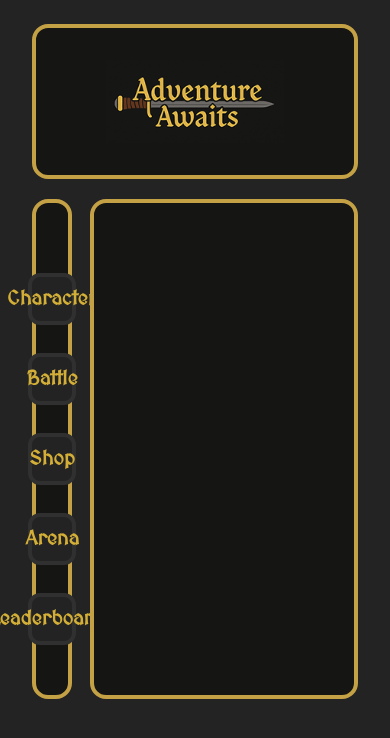
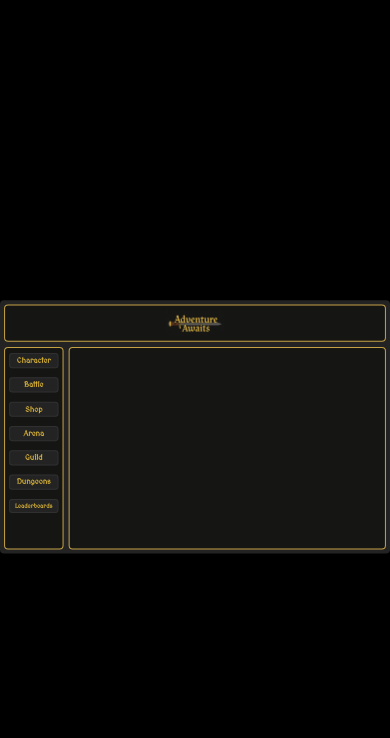
Before and after one commit to Norberthue/adventure-awaits, a React (Vite) app in the folder client/: page /characterOverview in a window 390 px wide. Shown: the top 738 px of the page. Built offline with nearby package versions, Linux system fonts and the light colour scheme.

Commit message:
fully responsive update Ui vol 4

```diff
--- a/client/src/App.tsx
+++ b/client/src/App.tsx
@@ -1,50 +1,64 @@
-
-import {Routes, Route } from 'react-router-dom';
+import React, { useEffect, useState } from 'react';
+import { Routes, Route } from 'react-router-dom';
+import Header from './components/Header';
+import Login from './pages/Login';
 import Register from './pages/Register';
-import Login from './pages/Login';
+import Shop from './pages/Shop';
+import PickEnemy from './pages/PickEnemy';
 import CharacterOverview from './pages/CharacterOverview';
 import ProtectedRoute from './components/ProtectedRoute';
-import Header from './components/Header';
-import PickEnemy from './pages/PickEnemy';
-import Shop from './pages/Shop';
 
-function App() {
+const BASE_WIDTH = 1540;
+const BASE_HEIGHT = 1024;
+
+const App: React.FC = () => {
+  const [scale, setScale] = useState(1);
+  const [offsetX, setOffsetX] = useState(0);
+  const [offsetY, setOffsetY] = useState(0);
+
+  useEffect(() => {
+    const updateScale = () => {
+      const scaleW = window.innerWidth / BASE_WIDTH;
+      const scaleH = window.innerHeight / BASE_HEIGHT;
+      const newScale = Math.min(scaleW, scaleH);
+
+      setScale(newScale);
+
+      // Centering offsets
+      const newOffsetX = (window.innerWidth - BASE_WIDTH * newScale) / 2;
+      const newOffsetY = (window.innerHeight - BASE_HEIGHT * newScale) / 2;
+      setOffsetX(newOffsetX);
+      setOffsetY(newOffsetY);
+    };
+
+    updateScale();
+    window.addEventListener('resize', updateScale);
+    return () => window.removeEventListener('resize', updateScale);
+  }, []);
 
   return (
-    <div className='max-w-[1440px] max-h-[1024px] w-full h-full mx-auto bg-dark flex flex-col'>
-      <Header/>
-
-      <Routes>
-        <Route path="/" element={<Login />} />
-        <Route path="/register" element={<Register />} />
-
-        <Route path="/pickEnemy"
-        element={
-          <ProtectedRoute>
-            <PickEnemy/>
-          </ProtectedRoute>
-          }
-        />
-
-        <Route path='/shop'
-        element={
-          <ProtectedRoute>
-            <Shop/>
-          </ProtectedRoute>
-          }
-        />
-
-        <Route path="/characterOverview"
-        element={
-          <ProtectedRoute>
-            <CharacterOverview/>
-          </ProtectedRoute>
-          }
-        />
-      </Routes>
+    <div className="w-screen h-screen bg-black overflow-hidden fixed top-0 left-0 z-50">
+      <div
+        style={{
+          width: `${BASE_WIDTH}px`,
+          height: `${BASE_HEIGHT}px`,
+          transform: `translate(${offsetX}px, ${offsetY}px) scale(${scale})`,
+          transformOrigin: 'top left',
+        }}
+      >
+        <div className="w-[1540px] h-[1000px] p-4 mt-2 rounded-2xl mb-2 bg-dark-light flex flex-col">
+          <Header />
+          <Routes>
+            <Route path="/" element={<Login />} />
+            <Route path="/register" element={<Register />} />
+            <Route path="/pickEnemy" element={<ProtectedRoute><PickEnemy /></ProtectedRoute>} />
+            <Route path="/shop" element={<ProtectedRoute><Shop /></ProtectedRoute>} />
+            <Route path="/characterOverview" element={<ProtectedRoute><CharacterOverview /></ProtectedRoute>} />
+          </Routes>
+        </div>
+      </div>
     </div>
-
   );
-}
+};
 
 export default App;
--- a/client/src/components/Header.tsx
+++ b/client/src/components/Header.tsx
@@ -5,13 +5,14 @@ const Header = () => {
     console.log(user)
   return (
     <>
-        <div className="flex items-center  justify-between h-[155px] border-4 rounded-2xl pr-10 pl-10 border-border-yellow  bg-components text-white">
+        <div className="flex items-center justify-between h-[155px] border-4 rounded-2xl pr-10 pl-10 border-border-yellow  bg-components text-white">
         {user.length > 0 ? (
-            <div className='flex items-center justify-center gap-2'>
+            <div className='flex items-center justify-center   rounded-2xl  gap-2 w-[200px]'>
                 <div className=''>
                     <img className='rounded-full border-4 border-border-gray w-[100px] h-[90]' src={user[0].image}></img>
                 </div>
-                <div className='text-xl font-semibold '>
+                <div className='flex flex-col text-xl font-semibold'>
+                    <p className=''>{user[0].name}</p>
                     <p>Lvl.<span>{user[0].level}</span></p>
                     <p className='flex gap-1 items-center'>{user[0].gold}<img className='object-fit w-5' src='../assets/images/coin.png'/></p>
                 </div>
@@ -25,7 +26,7 @@ const Header = () => {
         {user.length > 0 ? (
             <div className="flex items-center ">
                 <button
-                    className="cursor-pointer text-text-y text-2xl font-semibold hover:text-text-y/90 duration-200 "
+                    className="cursor-pointer w-[200px] bg-dark-light hover:text-dark-light hover:bg-text-y text-text-y  pt-4 pb-4 rounded-2xl  text-3xl font-semibold duration-500 "
                     onClick={logout}
                 >
                     Logout
--- a/client/src/components/Sidebar.tsx
+++ b/client/src/components/Sidebar.tsx
@@ -3,21 +3,27 @@ import { Link } from 'react-router-dom'
 const Sidebar = () => {
   return (
 
-    <div className='flex col-span-2 font-semibold flex-col items-center justify-center rounded-2xl text-xl gap-2 p-4 border-4  border-border-yellow bg-components h-[500px]'>
-        <Link to={'/characterOverview'} className='flex flex-col hover:bg-border-dark duration-200 rounded-xl bg-dark-light w-full items-center justify-center pt-2 pb-2 pl-5 pr-5 border-4 mt-5 border-border-dark'>
-            <h1 className=' font-semibold text-text-y'>Character</h1>
+    <div className='h-[800px] flex col-span-2 font-semibold flex-col items-start justify-start rounded-2xl text-3xl gap-4 pl-4 pr-4 border-4 border-border-yellow bg-components '>
+        <Link to={'/characterOverview'} className='flex flex-col  rounded-xl bg-dark-light hover:text-dark-light hover:bg-text-y text-text-y duration-500  w-full items-center justify-center pt-2 pb-2 pl-5 pr-5 border-4 mt-5 border-border-dark'>
+            <h1 className=' font-semibold  '>Character</h1>
         </Link>
-        <Link to={'/pickEnemy'} className='flex flex-col rounded-xl w-full hover:bg-border-dark duration-200  bg-dark-light items-center justify-center pt-2 pb-2 pl-5 pr-5 border-4 mt-5 border-border-dark'>
-            <h1 className=' font-semibold text-text-y'>Battle</h1>
+        <Link to={'/pickEnemy'} className='flex flex-col rounded-xl w-full bg-dark-light hover:text-dark-light hover:bg-text-y text-text-y duration-500     items-center justify-center pt-2 pb-2 pl-5 pr-5 border-4 mt-5 border-border-dark'>
+            <h1 className=' font-semibold '>Battle</h1>
         </Link>
-        <Link to={'/shop'} className='flex flex-col rounded-xl w-full hover:bg-border-dark duration-200  bg-dark-light items-center justify-center pt-2 pb-2 pl-5 pr-5 border-4 mt-5 border-border-dark'>
-            <h1 className=' font-semibold text-text-y'>Shop</h1>
+        <Link to={'/shop'} className='flex flex-col rounded-xl w-full bg-dark-light hover:text-dark-light hover:bg-text-y text-text-y duration-500     items-center justify-center pt-2 pb-2 pl-5 pr-5 border-4 mt-5 border-border-dark'>
+            <h1 className=' font-semibold '>Shop</h1>
         </Link>
-        <Link to={'/shop'} className='flex flex-col rounded-xl w-full hover:bg-border-dark duration-200  bg-dark-light items-center justify-center pt-2 pb-2 pl-5 pr-5 border-4 mt-5 border-border-dark'>
-            <h1 className=' font-semibold text-text-y'>Arena</h1>
+        <Link to={'/shop'} className='flex flex-col rounded-xl w-full bg-dark-light hover:text-dark-light hover:bg-text-y text-text-y duration-500     items-center justify-center pt-2 pb-2 pl-5 pr-5 border-4 mt-5 border-border-dark'>
+            <h1 className=' font-semibold '>Arena</h1>
         </Link>
-        <Link to={'/shop'} className='flex flex-col rounded-xl w-full hover:bg-border-dark duration-200  bg-dark-light items-center justify-center pt-2 pb-2 pl-5 pr-5 border-4 mt-5 border-border-dark'>
-            <h1 className=' font-semibold text-text-y'>Leaderboards</h1>
+        <Link to={'/shop'} className='flex flex-col  rounded-xl w-full bg-dark-light hover:text-dark-light hover:bg-text-y text-text-y duration-500    items-center justify-center pt-2 pb-2 pl-5 pr-5 border-4 mt-5 border-border-dark'>
+            <h1 className=' font-semibold '>Guild</h1>
+        </Link>
+        <Link to={'/shop'} className='flex flex-col  rounded-xl w-full  bg-dark-light hover:text-dark-light hover:bg-text-y text-text-y duration-500   items-center justify-center pt-2 pb-2 pl-5 pr-5 border-4 mt-5 border-border-dark'>
+            <h1 className=' font-semibold '>Dungeons</h1>
+        </Link>
+        <Link to={'/shop'} className='flex flex-col text-2xl rounded-xl w-full  bg-dark-light hover:text-dark-light hover:bg-text-y text-text-y duration-500   items-center justify-center pt-2 pb-2 pl-5 pr-5 border-4 mt-5 border-border-dark'>
+            <h1 className=' font-semibold '>Leaderboards</h1>
         </Link>
     </div>
 
--- a/client/src/components/Stats.tsx
+++ b/client/src/components/Stats.tsx
@@ -11,7 +11,7 @@ interface StatsProps {
 const Stats = ({title, data, func}: StatsProps) => {
     const  { user, setUser } = useUser();
     return (
-    <div className='flex items-center font-semibold text-xl pl-2 pr-2 pt-1 pb-1 justify-between border-2 border-[#2e2d2b] bg-[#141414] rounded-lg'>
+    <div className='flex items-center font-semibold text-xl pl-2 pr-2 pt-1 pb-1 justify-between border-2 border-[#2e2d2b] bg-dark-light rounded-lg'>
         <p className='text-[#b49c76]'>{title}</p>
         <p className='text-[#dfdcd0]'>{data}</p>
         {func && <button className='border-2 border-[#2e2d2b] pl-2 pr-2   bg-[#141313] rounded-lg' onClick={() => func(user, setUser)}>+</button>}
--- a/client/src/index.css
+++ b/client/src/index.css
@@ -12,8 +12,12 @@
 
 body {
     margin: 0 ;
-    padding: 1.5rem 2rem;
     background-color: #232323;
     font-family: "MedievalSharp";
-    overflow: inherit;
+
 }
+
+
+.bg-slot-transparent {
+    background-color: #252323a9;
+}
```
Also changed, not shown: client/src/components/CharacterStats.tsx (+19 -11 lines).
